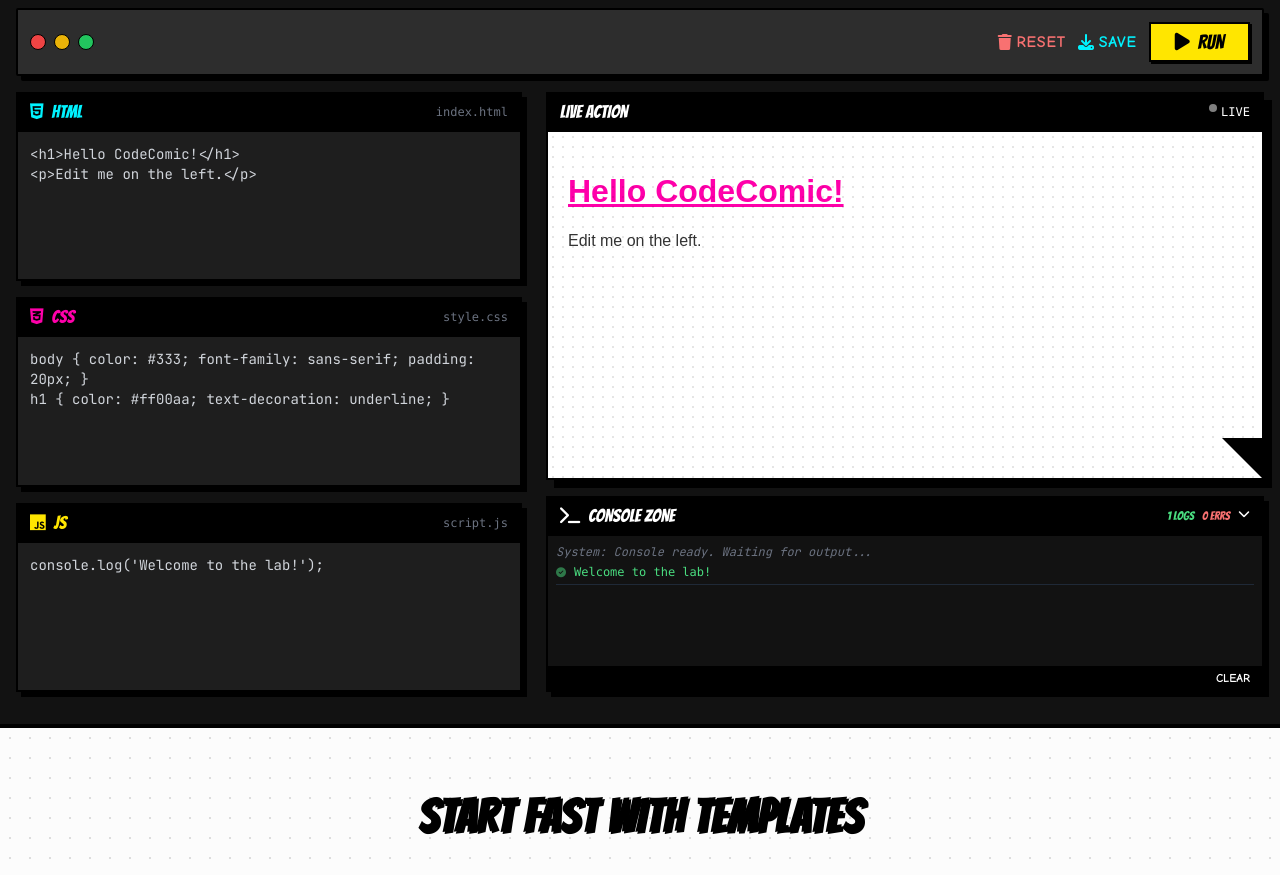
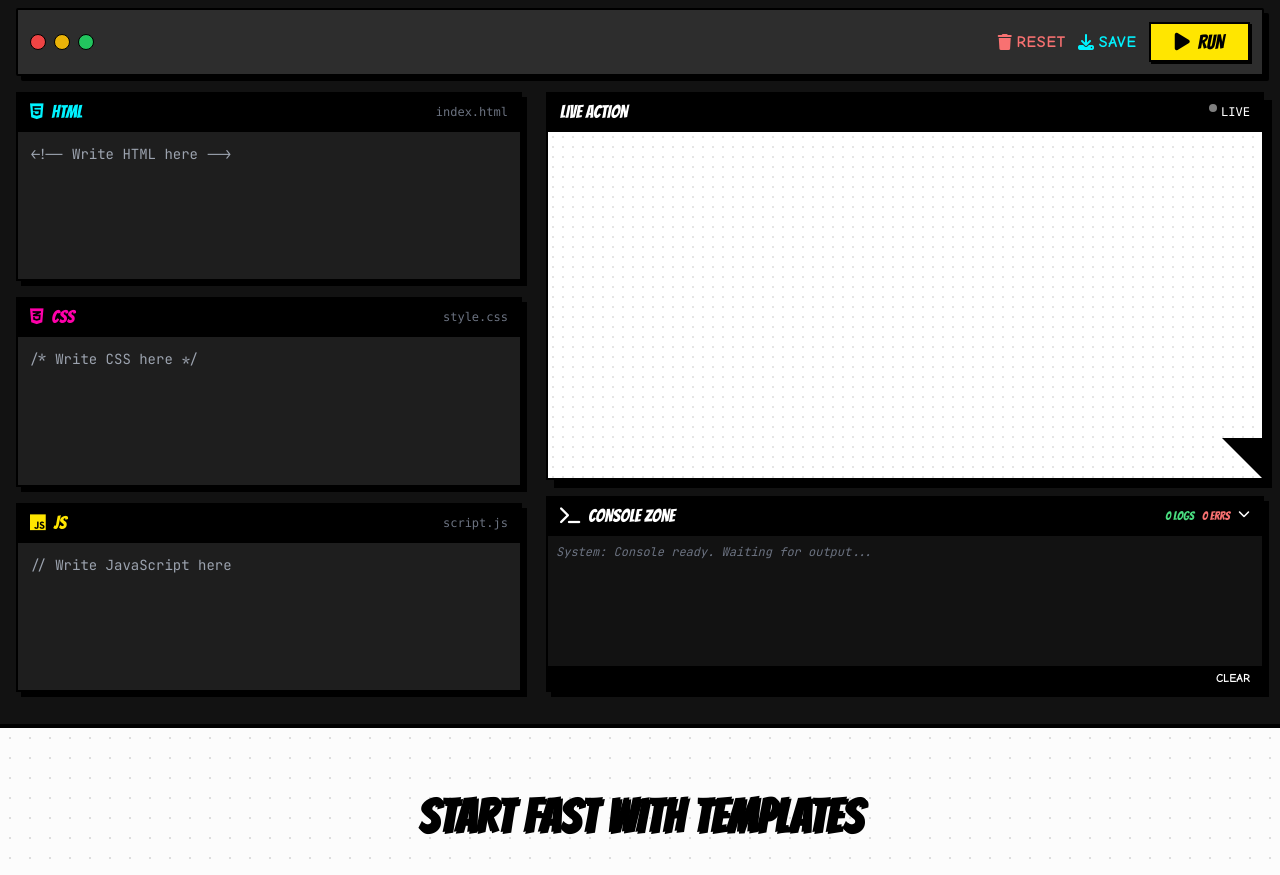
Before and after one commit to girishlade111/CodeComic-Lab-The-Graphic-Novel-Editor, a plain HTML site: page index.html in a window 1280 px wide. Shown: the part 600-1475 px from the top of the page. Drawn offline with nearby package versions, Linux system fonts and the light colour scheme.

Commit message:
Update index.html

```diff
--- a/index.html
+++ b/index.html
@@ -628,9 +628,9 @@
         // Init
         initMobile();
         // Load default simple state
-        htmlEditor.value = "<h1>Hello CodeComic!</h1>\n<p>Edit me on the left.</p>";
-        cssEditor.value = "body { color: #333; font-family: sans-serif; padding: 20px; } \nh1 { color: #ff00aa; text-decoration: underline; }";
-        jsEditor.value = "console.log('Welcome to the lab!');";
+        htmlEditor.value = "";
+        cssEditor.value = "";
+        jsEditor.value = "";
         runCode();
 
     </script>
```
